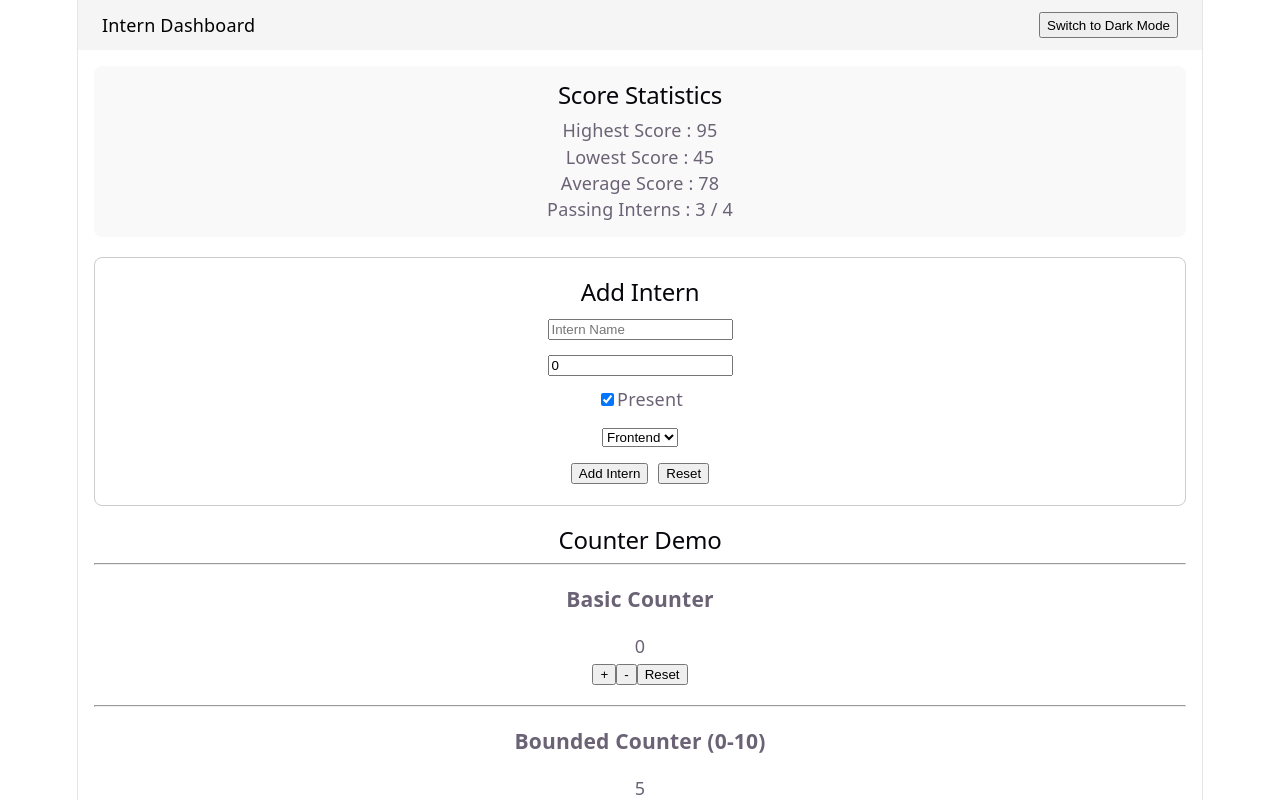
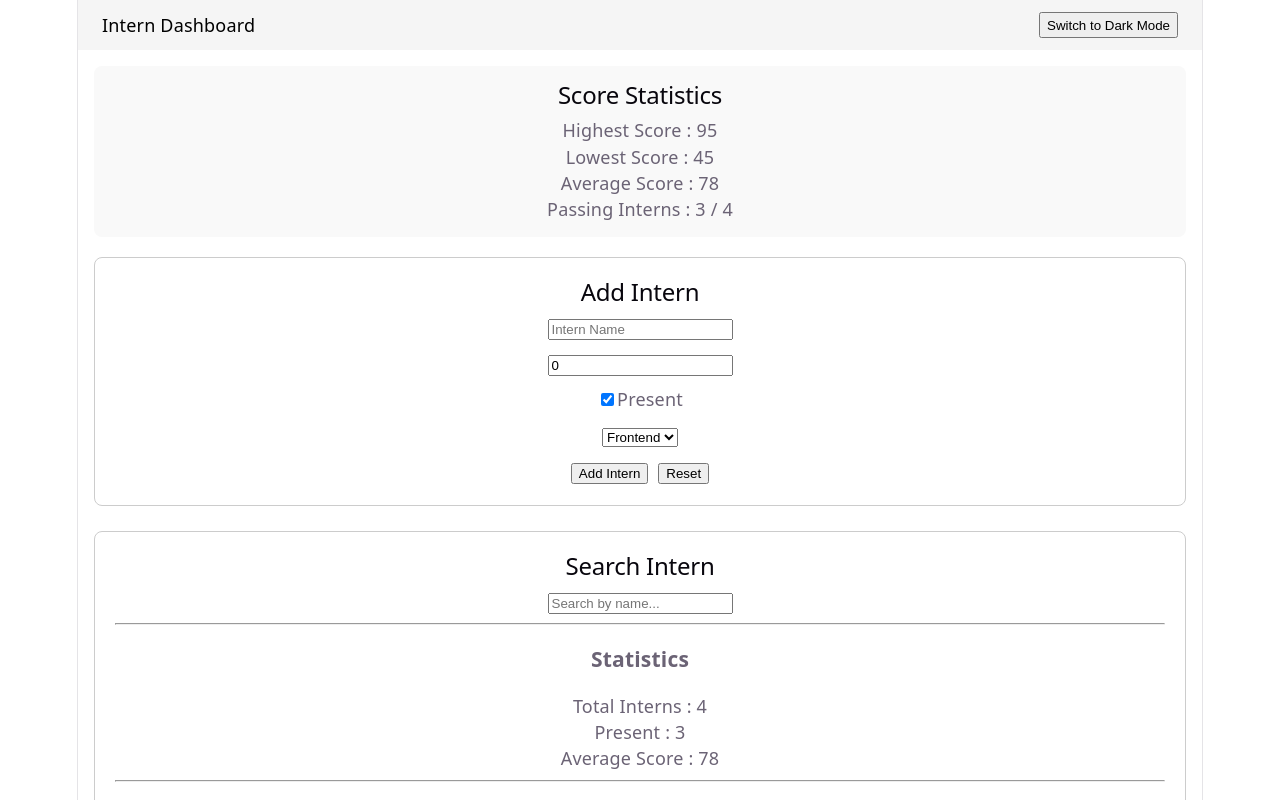
Before and after one commit to Josemafita-L/js-training, a React (Vite) app in the folder react/session4/: page / in a window 1280 px wide. Shown: the top 800 px of the page. Built offline with nearby package versions, Linux system fonts and the light colour scheme.

Commit message:
react/session4: assemble intern dashboard

```diff
--- a/react/session4/src/App.tsx
+++ b/react/session4/src/App.tsx
@@ -1,6 +1,5 @@
 import Navbar from "./components/Navbar"
 import ScoreStats from "./components/ScoreStats"
-import CounterDemo from "./components/CounterDemo"
 import AddInternForm from "./components/AddInternForm"
 import InternSearch from "./components/InternSearch"
 import InternListWithCallback from "./components/InternListWithCallback"
@@ -11,36 +10,49 @@ function App() {
   const { isLoading } = useInterns()
 
   /*
-  Application Layers
+  Application Architecture
 
   Contexts
-  ----------
-  Store global shared state like theme and intern data.
+  --------
+  Store shared application state that is needed by multiple
+  components, such as theme and intern data.
 
   Custom Hooks
-  -------------
-  Store reusable business logic such as counters,
-  form handling and searching.
+  ------------
+  Encapsulate reusable business logic like form handling,
+  searching and counters while keeping components clean.
 
   Components
   ----------
-  Responsible only for rendering the UI.
+  Responsible only for rendering the UI and interacting
+  with contexts or custom hooks.
   */
 
   if (isLoading) {
-    return <h2>Loading...</h2>
+    return (
+      <div
+        style={{
+          padding: "30px",
+          fontSize: "22px",
+        }}
+      >
+        Loading Intern Data...
+      </div>
+    )
   }
 
   return (
     <div>
       <Navbar />
 
-      <div style={{ padding: "16px" }}>
+      <div
+        style={{
+          padding: "16px",
+        }}
+      >
         <ScoreStats />
 
         <AddInternForm />
-
-        <CounterDemo />
 
         <InternSearch />
 
```
